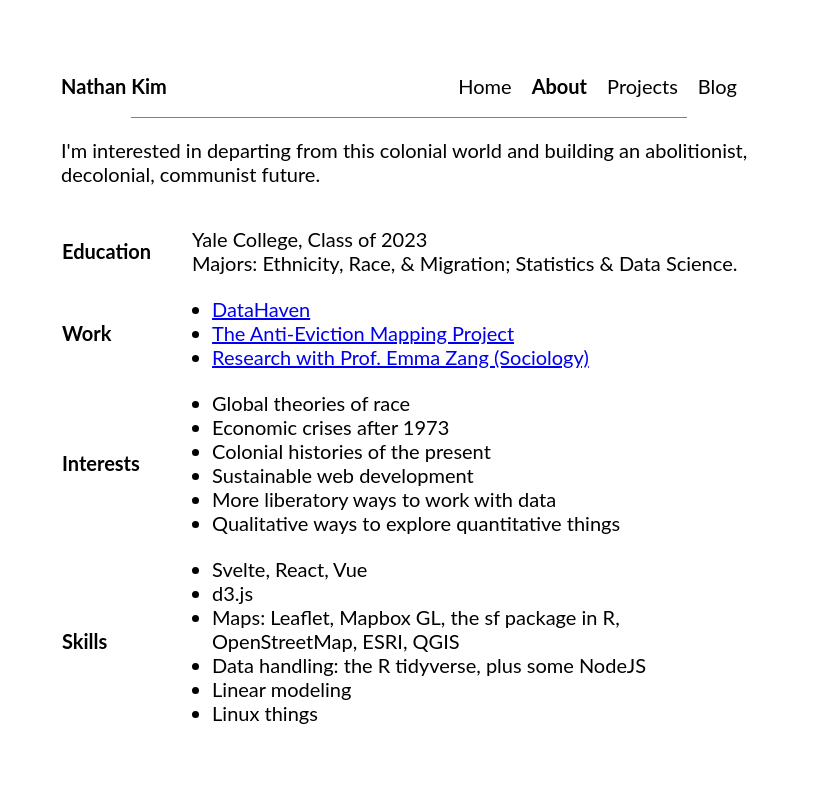
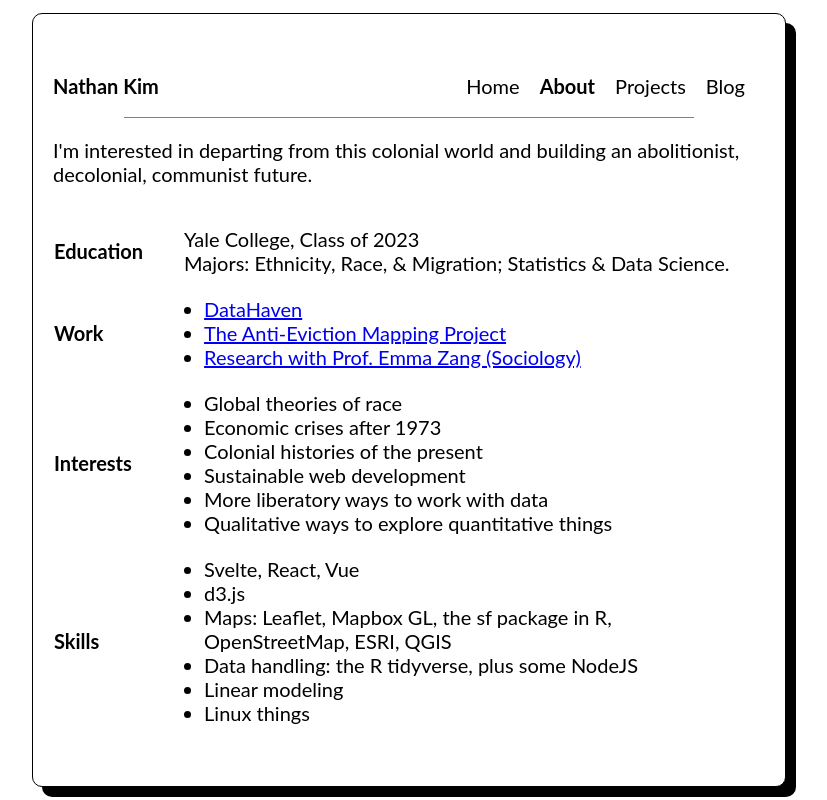
Before and after one commit to 18kimn/blog, a Svelte app: page /about in a window 1280 px wide. Shown: the whole page, without its empty margins (231-1058 px from the left). Built offline with nearby package versions, Linux system fonts and the light colour scheme; a web font is replaced by a local one.

Commit message:
better animations and styling

```diff
--- a/src/App.svelte
+++ b/src/App.svelte
@@ -6,13 +6,11 @@
   import Projects from './pages/Projects.svelte'
   import Post from './pages/Post.svelte'
 
-  import Circles from './components/Circles.svelte'
-
   onMount(() => {
     /* don't let browser do a full reload */
-    document.addEventListener('click', (event) => {
-      const target = event.target || event.srcElement
-      if (!target.tagName === 'A') return
+    document.addEventListener('click', (event: MouseEvent) => {
+      const target = event.target as HTMLAnchorElement
+      if (target.tagName !== 'A') return
       if (target.host !== window.location.host) return
       event.preventDefault()
       navigate(target.pathname)
@@ -27,5 +25,4 @@
   }
 </script>
 
-<Circles />
 <Router {routes} />
--- a/src/components/Circles.svelte
+++ b/src/components/Circles.svelte
@@ -1,16 +1,20 @@
 <script lang="ts">
   import {onMount} from 'svelte'
-
+  import palette from '../utils/colors'
   let circles = []
 
   let canvas: HTMLCanvasElement
   $: context = canvas && canvas.getContext('2d')
 
-  let width = window.innerWidth
-  let height = window.innerHeight
+  $: width = canvas && canvas.offsetWidth
+  $: height = canvas && canvas.offsetHeight
 
   /** triggered on mousemove, updates circle data */
-  function updateCircles(event) {
+  function updateCircles(event: MouseEvent) {
+    const notOverMain = event
+      .composedPath()
+      .every((element: HTMLElement) => element.tagName !== 'MAIN')
+    if (!notOverMain) return
     const dims = [event.offsetX, event.offsetY]
     const last = circles[circles.length - 1]
     if (!last) return circles.push(dims)
@@ -18,33 +22,95 @@
     if (dist > 20000) circles.push(dims)
     if (circles.length > 20) circles.splice(0, 1)
   }
+  const colors = [
+    palette.white,
+    palette.blue,
+    palette.purple,
+    palette.red,
+    palette.cyan,
+  ]
+  /** picks a color from the array above */
+  function randomColor(array: string[]) {
+    return array[Math.floor(Math.random() * array.length)]
+  }
 
-  /** actually animates the circles */
+  let clicks = []
+  let background = {color: 'white'}
+  /** checks if the circle should be added to the clicks */
+  function updateClicks(event: MouseEvent) {
+    const notOverMain = event.path.every(
+      (element: HTMLElement) => element.tagName !== 'MAIN',
+    )
+    if (!notOverMain) return
+    const dims = [event.offsetX, event.offsetY]
+    clicks.push(dims)
+  }
+
+  let lastUsedColor = 'white'
+  /** draws an expanding circle animation */
   function drawCircles(time: number) {
     if (!canvas || !context) return requestAnimationFrame(drawCircles)
     context.save()
-    context.clearRect(0, 0, width, height)
-    circles.forEach((circle) => {
-      if (!circle.startTime) circle.startTime = time
+
+    context.fillStyle = background ? background.color : 'white'
+    context.fillRect(0, 0, width, height)
+
+    clicks.forEach((click, i) => {
+      if (!click.startTime) {
+        click.startTime = time
+        const lastIndex = colors.findIndex(
+          (color) => color === lastUsedColor,
+        )
+        const unusedColors = [
+          ...colors.slice(0, lastIndex - 1),
+          ...colors.slice(lastIndex + 1, colors.length),
+        ]
+        click.color = randomColor(unusedColors)
+        lastUsedColor = click.color
+        console.log({lastIndex, unusedColors, click})
+        const r1 =
+          ((width - click[0]) ** 2 + (height - click[1]) ** 2) ** 0.5
+        const r2 = (width ** 2 + height ** 2) ** 0.5
+        click.maxR = Math.max(r1, r2)
+      }
+      context.beginPath()
+      const radius = (2000 * (time - click.startTime)) / 1000
+      context.arc(click[0], click[1], radius, 0, 2 * Math.PI)
+      context.lineWidth = 5
+      context.fillStyle = click.color
+      context.fill()
+      if (click.maxR < radius) {
+        clicks.splice(i, 1)
+        background = click
+      }
+    })
+
+    circles.forEach((circle, i) => {
+      if (!circle.startTime) {
+        circle.startTime = time
+        circle.color = randomColor(colors)
+      }
       context.beginPath()
       context.arc(circle[0], circle[1], 80, 0, 2 * Math.PI)
-      context.fillStyle = 'black'
-      context.globalAlpha = Math.max(
-        0,
-        1 - (time - circle.startTime) / 1000,
-      )
+      context.fillStyle = circle.color
+      const alpha = 0.2 * (1 - (time - circle.startTime) / 1000)
+      context.globalAlpha = Math.max(0, alpha)
       context.fill()
+      if (Math.max(0, alpha) === 0) circles.splice(i, 1)
     })
     context.restore()
+
     requestAnimationFrame(drawCircles)
   }
 
   onMount(() => {
     document.addEventListener('mousemove', updateCircles)
-    document.addEventListener('resize', () => {
-      width = window.innerWidth
-      height = window.innerHeight
+    document.addEventListener('click', updateClicks)
+    canvas.addEventListener('resize', () => {
+      width = canvas.offsetWidth
+      height = canvas.offsetHeight
     })
+
     drawCircles(0)
   })
 </script>
@@ -56,6 +122,7 @@
     position: absolute;
     top: 0;
     left: 0;
+    z-index: 0;
     height: 100%;
     width: 100%;
   }
--- a/src/components/Header.svelte
+++ b/src/components/Header.svelte
@@ -10,8 +10,10 @@
 </script>
 
 <nav>
-  <span id="home">Nathan Kim</span>
-  <div>
+  <div id="home">
+    <span>Nathan Kim</span>
+  </div>
+  <div id="links">
     {#each routes as route}
       <a class:selected={route.path === selected} href={route.path}
         >{route.label}</a
@@ -26,7 +28,8 @@
     position: relative;
     margin: 2rem 0;
     display: flex;
-    justify-content: space-between;
+    flex-wrap: wrap;
+    justify-content: space-around;
     align-items: center;
     -webkit-box-sizing: border-box;
     -moz-box-sizing: border-box;
@@ -39,6 +42,13 @@
 
   #home {
     font-weight: bold;
+  }
+
+  #links {
+    flex: 1;
+    display: flex;
+    flex-wrap: nowrap;
+    justify-content: flex-end;
   }
 
   a {
--- a/src/components/Router.svelte
+++ b/src/components/Router.svelte
@@ -1,13 +1,26 @@
 <script context="module" lang="ts">
-  let _routes = {}
+  interface Route {
+    [key: string]: () => SvelteComponent
+  }
+  interface RouteSegments {
+    path: string
+    component: () => SvelteComponent
+    segments: {
+      name: string
+      variable: boolean
+    }[]
+  }
+
+  let _routes: RouteSegments[] = []
   let props = {}
 
-  let LoadRoute = () => null
+  let LoadRoute = async (path: string) => {
+    path
+  }
   /** see https://javascript.plainenglish.io/how-to-create-a-router-in-svelte-ce66c10275fe */
   /** Useful for variable paths of form /:post
-   * @returns Array of form {path, component, segments: {name, variable}}
    */
-  function getRouteSegments(routes) {
+  function getRouteSegments(routes: Route): RouteSegments[] {
     return Object.entries(routes).map(([path, component]) => ({
       path,
       component,
@@ -21,9 +34,8 @@
     }))
   }
 
-  const getRoute = (path) => {
+  const getRoute = (path: string) => {
     const segments = path.replace(/^\/+|\/+$/g, '').split('/')
-    console.log({segments, path, _routes})
     return _routes.find((route) => {
       if (route.segments.length !== segments.length) return false
       return segments.every(
@@ -34,7 +46,10 @@
   }
 
   /** translate a URL to props */
-  function getProps(path: string, routeSegments) {
+  function getProps(
+    path: string,
+    routeSegments: RouteSegments['segments'],
+  ) {
     let props = {}
     const segments = path.replace(/^\/+|\/+$/g, '').split('/')
     segments.map(
@@ -56,25 +71,28 @@
 
 <script lang="ts">
   import {onMount} from 'svelte'
+  import type {SvelteComponent} from 'svelte/internal'
   import {fade} from 'svelte/transition'
+  import Circles from './Circles.svelte'
 
-  let component
+  let component: SvelteComponent
   export let routes = {}
 
   LoadRoute = async (path: string) => {
     const current = getRoute(path)
-    component = await current.component()
+    component = current.component()
     console.log(current)
     props = getProps(path, current.segments)
   }
 
   onMount(() => {
     _routes = getRouteSegments(routes)
-    console.log(LoadRoute)
     LoadRoute(location.pathname)
   })
 </script>
 
+<div id="container">
+  <Circles />
   {#key component}
     <div
       class="component"
@@ -86,23 +104,35 @@
       </main>
     </div>
   {/key}
+</div>
 
 <style>
-  .component {
+  .component,
+  #container {
+    position: relative;
     display: grid;
     place-items: center;
     grid-column: 1/2;
     grid-row: 1/2;
-    max-height: 100vh;
+    width: 100%;
+    height: 100%;
   }
 
   main {
+    position: relative;
+    z-index: 1;
+    background: white;
+    box-shadow: 10px 10px;
+    border: black solid 1px;
+    border-radius: 0.5rem;
     place-content: center;
     place-items: center;
-    width: 60ch;
-    max-width: 100vw;
+    height: unset;
+    width: fit-content;
+    max-width: min(100vw, 65ch);
     -webkit-box-sizing: border-box;
     -moz-box-sizing: border-box;
     box-sizing: border-box;
+    padding: 1rem;
   }
 </style>
--- a/src/pages/About.svelte
+++ b/src/pages/About.svelte
@@ -72,10 +72,6 @@
 </div>
 
 <style>
-  div {
-    max-width: 65ch;
-  }
-
   p,
   ul {
     margin: 0;
--- a/src/pages/Projects.svelte
+++ b/src/pages/Projects.svelte
@@ -2,55 +2,37 @@
   import Header from '../components/Header.svelte'
   import {onMount} from 'svelte'
 
-  let projects: []
+  interface Project {
+    name: string
+    title: string
+    subtitle: string
+    content: string
+    date: Date
+  }
+  let projects: Project[]
 
   onMount(async () => {
     projects = await fetch('/projects.json').then((res) => res.json())
     projects = projects
       .map((project) => {
-        const date = new Date(project.date)
-
-        const year = date.getUTCFullYear().toString()
-        const month = date.getUTCMonth().toString()
-        const day = date.getUTCDate().toString()
-        const monthname = new Date(month).toLocaleDateString(
-          navigator.languages,
-          {month: 'long'},
-        )
-
-        project.date = {date, year, month, day, monthname}
+        project.date = new Date(project.date)
         return project
       })
-      .sort((a, b) => b.date.date - a.date.date)
-      .reduce((prev, curr) => {
-        if (!prev[curr.date.year]) {
-          prev[curr.date.year] = [curr]
-        } else {
-          prev[curr.date.year].push(curr)
-        }
-        return prev
-      }, {})
+      .sort((a, b) => b.date.getTime() - a.date.getTime())
   })
 </script>
 
+<div id="container">
   <Header selected="/projects" />
 
   <div id="list">
     {#if !projects}
       Loading...
     {:else}
-    {#each Object.entries(projects).sort((a, b) => b[0] - a[0]) as year}
-      {#each year[1] as project, i}
-        <p class="row">
-          <span class="year">
-            {#if i === 0}
-              {year[0]}
-            {/if}
-          </span>
-          <span class="row-content">
+      {#each projects as project}
+        <p>
           <span class="date">
-              {project.date.monthname}&nbsp;
-              {project.date.day}:
+            {project.date.toISOString().slice(0, 10)}:
           </span>
           <span class="content">
             <a id={project.name} href={project.name}>
@@ -61,46 +43,33 @@
               {project.subtitle || ''}
             </span>
           </span>
-          </span>
         </p>
-      {/each}
       {/each}
     {/if}
   </div>
+</div>
 
 <style>
+  #container {
+    overflow: auto;
+    width: 100%;
+  }
+
   .date {
-    width: 12ch;
+    min-width: 10ch;
     margin-right: 1rem;
     text-align: right;
   }
 
-  .year {
-    width: 5ch;
-    font-weight: bold;
-  }
-
-  .row,
-  .row-content {
-    display: flex;
-    flex-flow: row;
-  }
-
-  .row-content {
-    flex: 1;
-  }
-
-  .content {
-    flex: 1;
-  }
-
   #list {
-    max-width: 100%;
+    width: min(100vw, 47ch);
+    display: grid;
   }
 
   p {
     display: flex;
     justify-content: flex-start;
+    margin: 0.5rem 0;
   }
 
   a {
@@ -118,7 +87,6 @@
   }
 
   /** force empty spans to still have height */
-  .year:before,
   .subtitle:before {
     content: '\200b';
   }
--- /dev/null
+++ b/src/utils/colors.ts
@@ -0,0 +1,15 @@
+const palette = {
+  black: '#000000',
+  gray: '#c3c3c3',
+  red: '#660000',
+  green: '#55d175',
+  yellow: '#B58900',
+  blue: '#72BFDC',
+  purple: '#5C21A5',
+  cyan: '#158C86',
+  white: '#FFFFFF',
+  background: '#FFFFFF',
+  light_background: '#D8D5C7',
+}
+
+export default palette
```
Lines whose indentation alone changed are shown as unchanged.
